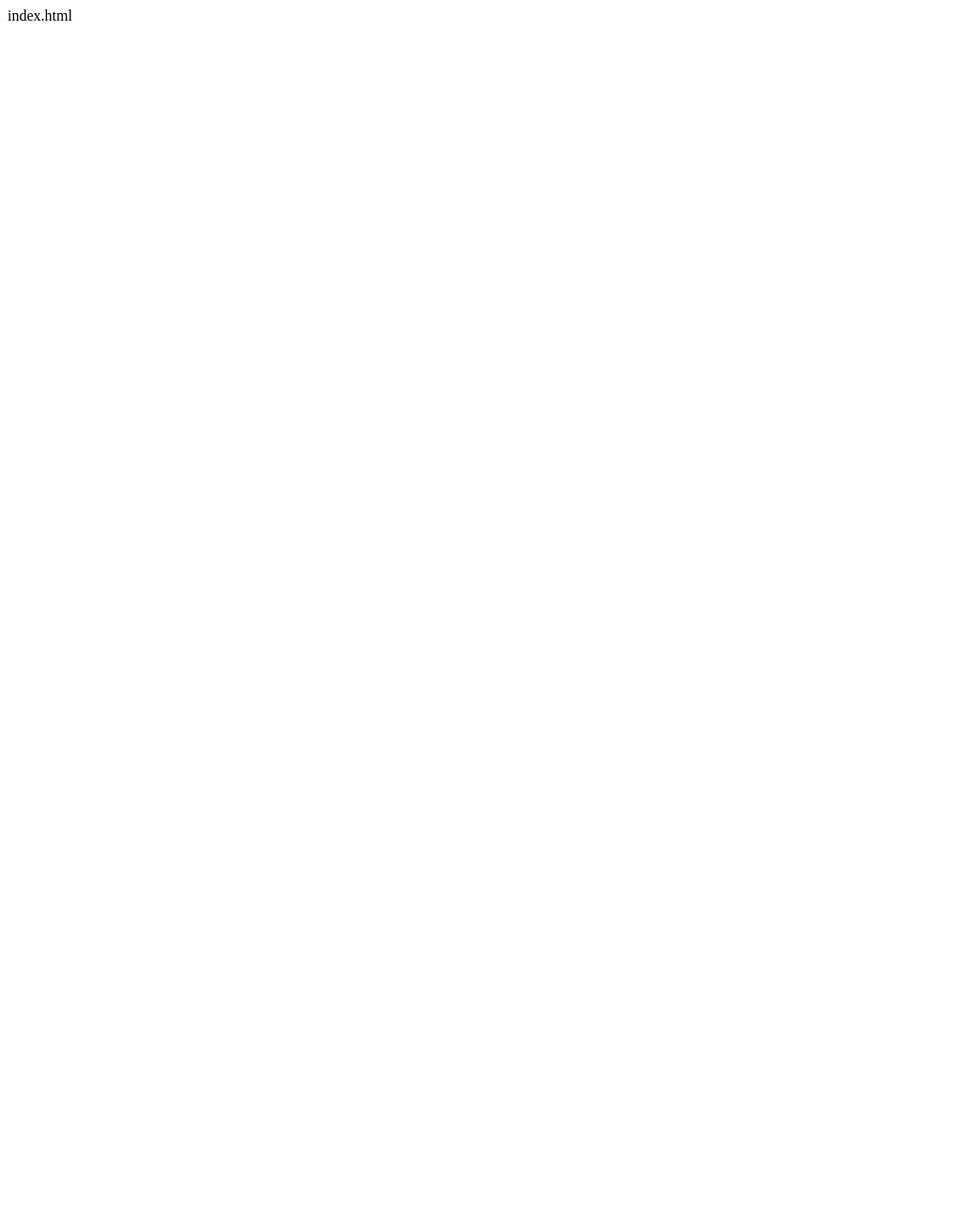
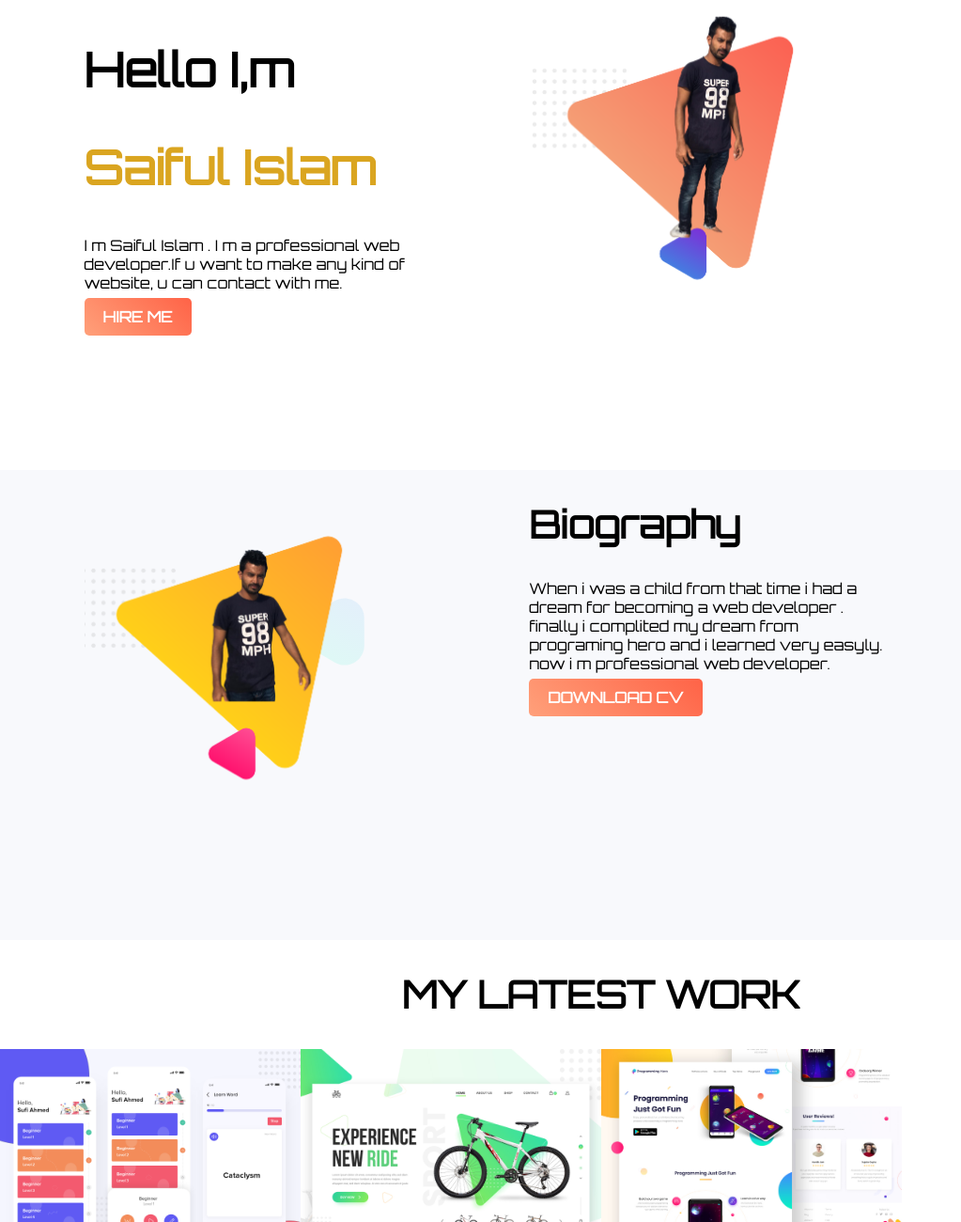
Before and after one commit to saifulphero/my-personal-website, a plain HTML site: page index.html in a window 1280 px wide. Shown: the top 1300 px of the page at 94% size, without its empty margins (0-1023 px from the left). Before the commit the page ends 800 px from the top, so only its background shows below. Drawn offline with Linux system fonts and the light colour scheme.

Commit message:
finished my personal website

```diff
--- a/index.html
+++ b/index.html
@@ -1 +1,69 @@
-index.html
+<!DOCTYPE html>
+<html lang="en">
+<head>
+    <meta charset="UTF-8">
+    <meta name="viewport" content="width=device-width, initial-scale=1.0">
+    <title>saiful web developer</title>
+    <link href="https://fonts.googleapis.com/css2?family=Orbitron&display=swap" rel="stylesheet">
+    <link rel="stylesheet" href="style.css">
+</head>
+<body>
+    <section claas="top-banner">
+        <div class="half-width">
+            <h1>Hello I,m</h1>
+            <h1><spain class="name-highlight">Saiful Islam </spain></h1>
+            <p>I m Saiful Islam . I m a professional web developer.If u want to make any kind of website, u can contact with me.</p>
+            <a class="link-button" target="_blank" href="https://www.linkedin.com/company/programminghero/"> HIRE ME</a>
+        </div>
+        <div class="half-width">
+            <img src="images/profile.png" alt="">
+        </div>
+    </section>
+
+    <section class="middle-area">
+        <div class="half-width">
+            <img src="images/profile2.png" alt="">
+
+        </div>
+
+        <div class="half-width">
+            <h2>Biography</h2>
+            <p>When i was a child from that time i had a dream for becoming a web developer . finally i complited my dream from programing hero and i learned very easyly. now i m professional web developer.</p>
+            <a class="link-button" target="_blank" href="https://www.linkedin.com/company/programminghero/"> DOWNLOAD CV</a>
+
+        </div>
+    </section>
+
+    <section class="latest-area">
+        <div>
+            <h2 class="text-middle">MY LATEST WORK</h2>
+            <img src="images/latest-work/work-1.png" alt="">
+            <img src="images/latest-work/work-2.jpg" alt="">
+            <img src="images/latest-work/work-3.jpg" alt="">
+        </div>
+    </section>
+
+    <section>
+
+        <div class="four-step">
+            <h2>What Clint Are Say</h2>
+            <h3>Md Saiful Islam</h3>
+            <h4>founder & CEO MSI</h4>
+            <P>Clint are very happy with my work .He sayd he will come to me next time</P>
+
+
+        </div>
+
+    </section>
+    <section class="last-area">
+        <div class="need-middle">
+            <h4>Leave me a message in the</h4>
+            <h3>Programming.hero1@gmail.com</h3>
+
+        </div>
+    </section>
+
+
+
+</body>
+</html>
--- /dev/null
+++ b/style.css
@@ -0,0 +1,69 @@
+body{
+    margin: 0;
+    font-family: 'Orbitron', sans-serif;
+}
+h1{
+    font-size: 50px;
+}
+.name-highlight{
+    color: goldenrod;
+}
+.half-width{
+    width: 30%;
+    float: left;
+    margin-left: 5%;
+    padding-left: 2%;
+}
+.half-width img{
+    width: 100%;
+}
+.top-banner{
+
+    background-image: url("images/header-bg.png");
+    background-repeat: no-repeat;
+}
+section{
+    height: 500px;
+}
+.link-button{
+    text-decoration: none;
+    background-image: linear-gradient(45deg,  lightsalmon, tomato );
+    padding: 10px 20px;
+    border-radius: 5px;
+    color: white;
+    font-weight: 700;
+
+}
+h2{
+    font-size: 40px;
+}
+.middle-area{
+    background-image: url("images/biography-bg.png");
+}
+.text-middle{
+    text-align: center;
+}
+
+.latest-area img{
+    width: 25%;
+    float: left;
+    margin: 2;
+    padding: 2;
+    display: flex;
+
+}
+.latest-area{
+    background-image: url("images/latest-work-bg.png");
+}
+.four-step{
+    text-align: center;
+}
+.need-middle{
+    text-align: center;
+}
+
+.last-area{
+    background-color: tomato;
+    width: 100%;
+    height: 100%;
+}
```
Also changed, not shown: images/biography-bg.png (added), images/footer-bg.png (added), images/header-bg.png (added), images/image 14.png (added), images/image 15.png (added), images/image 18.png (added), images/latest-work-bg.png (added), images/latest-work/work-1.png (added), images/latest-work/work-2.jpg (added), images/latest-work/work-3.jpg (added), images/peter.png (added), images/peter_dream.png (added), images/profile.png (added), images/profile2.png (added), 1 other file.
